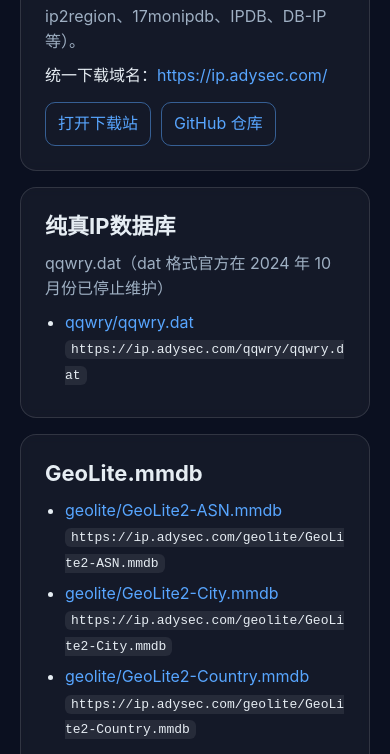
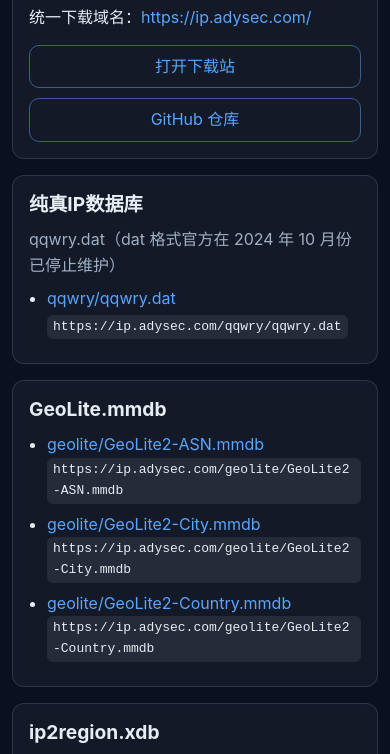
Before and after one commit to adysec/IP_database, a plain HTML site: page index.html in a window 390 px wide. Shown: the part 135-889 px from the top of the page. Drawn offline with Linux system fonts and the light colour scheme.

Commit message:
style: fix index.html layout misalignment and optimize README download links via ip.adysec.com

```diff
--- a/index.html
+++ b/index.html
@@ -5,69 +5,153 @@
   <meta name="viewport" content="width=device-width, initial-scale=1.0" />
   <title>IP Database 下载中心</title>
   <style>
-    :root { color-scheme: light dark; }
+    :root {
+      color-scheme: light dark;
+      --bg: #0b1020;
+      --card-bg: rgba(255, 255, 255, 0.04);
+      --card-border: rgba(255, 255, 255, 0.12);
+      --text: #e6edf3;
+      --muted: #9fb0c3;
+      --link: #58a6ff;
+      --code-bg: rgba(255, 255, 255, 0.08);
+      --btn-border: rgba(88, 166, 255, 0.5);
+    }
+
+    * {
+      box-sizing: border-box;
+    }
+
+    html,
+    body {
+      width: 100%;
+      overflow-x: hidden;
+    }
+
     body {
       margin: 0;
       font-family: -apple-system, BlinkMacSystemFont, "Segoe UI", Roboto, "Helvetica Neue", Arial, "Noto Sans", "PingFang SC", "Hiragino Sans GB", "Microsoft YaHei", sans-serif;
       line-height: 1.6;
-      background: #0b1020;
-      color: #e6edf3;
+      background: var(--bg);
+      color: var(--text);
     }
+
     .wrap {
       max-width: 980px;
       margin: 0 auto;
       padding: 40px 20px 56px;
     }
+
     .card {
-      background: rgba(255, 255, 255, 0.04);
-      border: 1px solid rgba(255, 255, 255, 0.12);
+      background: var(--card-bg);
+      border: 1px solid var(--card-border);
       border-radius: 16px;
       padding: 24px;
       backdrop-filter: blur(4px);
       margin-bottom: 16px;
+      overflow: hidden;
     }
+
     h1 {
       margin: 0 0 8px;
-      font-size: 32px;
+      font-size: clamp(1.6rem, 3.2vw, 2rem);
       line-height: 1.25;
+      word-break: break-word;
     }
+
     h2 {
       margin: 0 0 10px;
-      font-size: 22px;
+      font-size: clamp(1.2rem, 2.5vw, 1.4rem);
       line-height: 1.3;
+      word-break: break-word;
     }
-    p { margin: 8px 0; }
-    .muted { color: #9fb0c3; }
-    a { color: #58a6ff; text-decoration: none; }
-    a:hover { text-decoration: underline; }
+
+    p {
+      margin: 8px 0;
+      word-wrap: break-word;
+      overflow-wrap: anywhere;
+    }
+
+    .muted {
+      color: var(--muted);
+    }
+
+    a {
+      color: var(--link);
+      text-decoration: none;
+      word-break: break-word;
+      overflow-wrap: anywhere;
+    }
+
+    a:hover {
+      text-decoration: underline;
+    }
+
     .links {
       margin-top: 14px;
       display: flex;
       flex-wrap: wrap;
       gap: 10px;
     }
+
     .btn {
-      display: inline-block;
-      border: 1px solid rgba(88, 166, 255, 0.5);
+      display: inline-flex;
+      align-items: center;
+      border: 1px solid var(--btn-border);
       border-radius: 10px;
       padding: 8px 12px;
+      max-width: 100%;
     }
+
     ul {
       margin: 8px 0 0;
       padding-left: 20px;
     }
-    li { margin: 6px 0; }
+
+    li {
+      margin: 8px 0;
+    }
+
     code {
-      background: rgba(255, 255, 255, 0.08);
+      display: inline-block;
+      max-width: 100%;
+      background: var(--code-bg);
       padding: 2px 6px;
       border-radius: 6px;
       word-break: break-all;
+      white-space: pre-wrap;
     }
+
     footer {
       margin-top: 8px;
       font-size: 14px;
-      color: #9fb0c3;
+      color: var(--muted);
       text-align: center;
+      padding: 0 8px;
+    }
+
+    @media (max-width: 640px) {
+      .wrap {
+        padding: 24px 12px 36px;
+      }
+
+      .card {
+        padding: 16px;
+        border-radius: 12px;
+      }
+
+      .links {
+        flex-direction: column;
+        align-items: stretch;
+      }
+
+      .btn {
+        width: 100%;
+        justify-content: center;
+      }
+
+      ul {
+        padding-left: 18px;
+      }
     }
   </style>
 </head>
```
Also changed, not shown: 1 other file.
